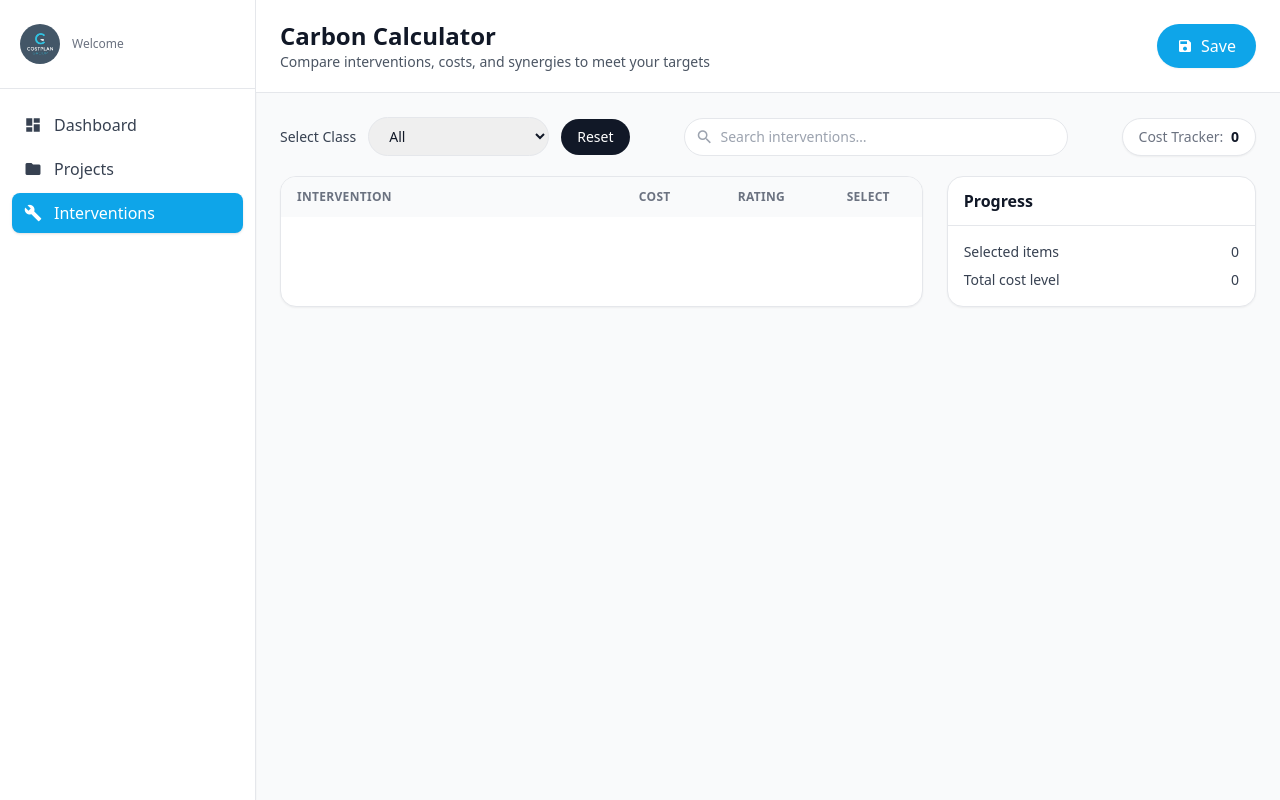
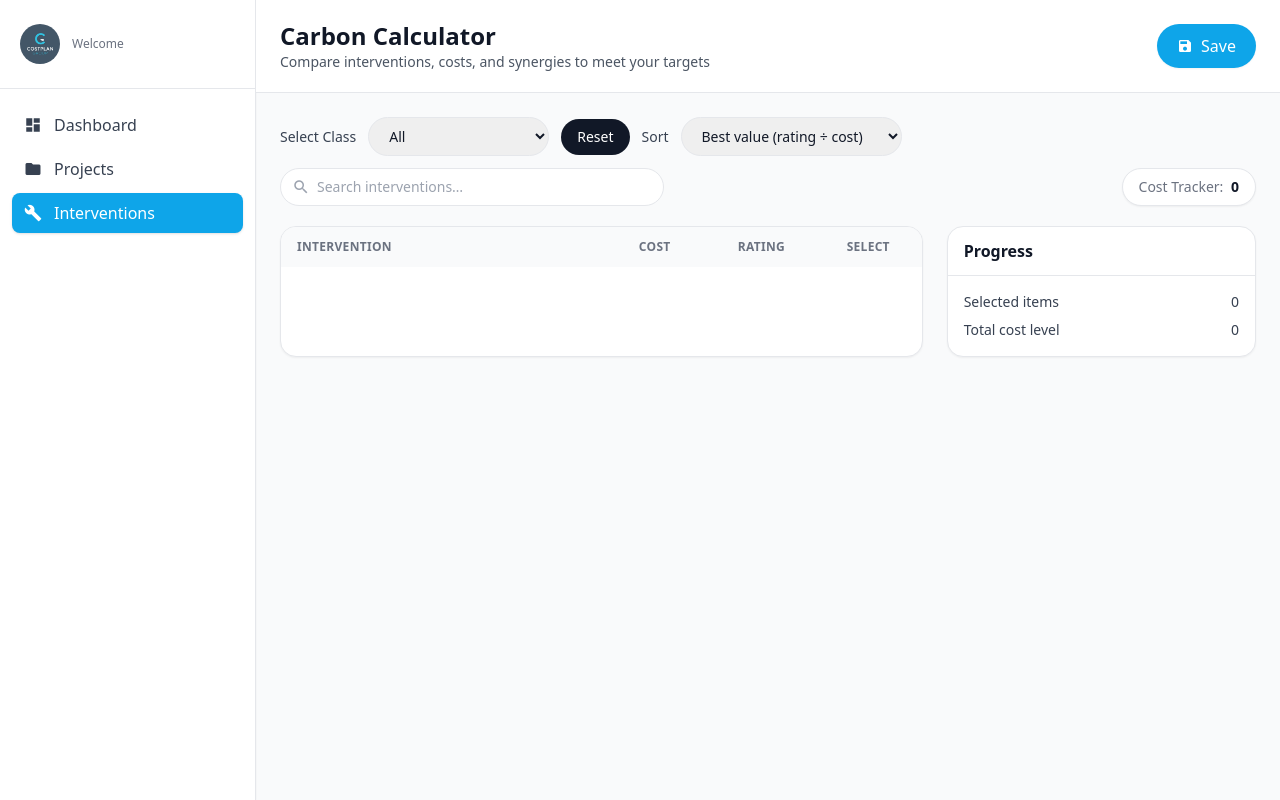
Before and after one commit to Just-Justin-TTV/IFB398-Web-Application, a Django app: page /calculator/results/ in a window 1280 px wide. Run offline with Django 5.2, Linux system fonts and the light colour scheme; a user stored in the database is signed in; data comes from the database, SQL or seed files in the repository; both versions use the stored data as it was after the commit; some libraries are stand-ins or nearby versions.

Commit message:
feat: Add sorting functionality to calculator results and enhance UI controls

```diff
--- a/app1/templates/calculator_results.html
+++ b/app1/templates/calculator_results.html
@@ -71,6 +71,15 @@
           </select>
 
           <button id="resetBtn" class="rounded-full bg-gray-900 text-white text-sm px-4 py-2 hover:bg-gray-800">Reset</button>
+
+          <!-- ✅ NEW: Sort dropdown (right after Reset) -->
+          <label class="text-sm text-gray-700">Sort</label>
+          <select id="orderSelect" class="rounded-full border px-4 py-2 text-sm focus:outline-none focus:ring-2 focus:ring-brand/30 focus:border-brand">
+            <option value="best" selected>Best value (rating ÷ cost)</option>
+            <option value="impact">Highest ranking</option>
+            <option value="cost">Lowest cost</option>
+            <option value="theme">Original order (by theme)</option>
+          </select>
         </div>
 
         <!-- Search with suggestions -->
@@ -101,6 +110,7 @@
             <div class="col-span-2 px-4 py-3 text-center">Select</div>
           </div>
 
+          <!-- ✅ rows will be regenerated by JS render() -->
           <div id="rows">
             {% for theme, items in interventions.items %}
               <div class="grid grid-cols-12 theme-header" data-theme="{{ theme|escape }}">
@@ -151,7 +161,6 @@
                   </div>
                 </div>
 
-                <!-- Description row -->
                 <div class="col-span-12 px-4 py-2 bg-gray-50 text-sm text-gray-700 description-row hidden">
                   {{ item.description|default:"No description available." }}
                 </div>
@@ -176,258 +185,312 @@
 </div>
 
 <script>
-/* -------------------- Utils -------------------- */
+/* ------------- utilities ------------- */
 const qs  = (s) => document.querySelector(s);
 const qsa = (s) => Array.from(document.querySelectorAll(s));
 
-/* Build a “family” slug that ignores “Stage …” in the name */
-function familyFromName(name) {
-  return String(name || '')
-    .replace(/stage\s*[ivx0-9]+/gi, '')  // remove “Stage X/IV”
-    .replace(/[–—-]/g, ' ')              // unify dashes
-    .trim()
-    .toLowerCase()
-    .replace(/[^a-z0-9]+/g, '-');
+function familyFromName(name){
+  return String(name||'')
+    .replace(/stage\s*[ivx0-9]+/gi,'')
+    .replace(/[–—-]/g,' ')
+    .trim().toLowerCase().replace(/[^a-z0-9]+/g,'-');
 }
-
-/* Detect stage from name/description if not provided */
-function detectStage(text) {
-  if (!text) return null;
+function detectStage(text){
+  if(!text) return null;
   let m = String(text).match(/stage\s*0*([1-9]\d*)/i);
-  if (m) return parseInt(m[1], 10);
-
+  if (m) return parseInt(m[1],10);
   m = String(text).match(/stage\s*(i{1,3}|iv|v|vi{0,3}|ix|x)/i);
-  if (m) {
-    const map = {i:1, ii:2, iii:3, iv:4, v:5, vi:6, vii:7, viii:8, ix:9, x:10};
-    return map[m[1].toLowerCase()] || null;
-  }
+  if (m){ const map={i:1,ii:2,iii:3,iv:4,v:5,vi:6,vii:7,viii:8,ix:9,x:10}; return map[m[1].toLowerCase()]||null; }
   return null;
 }
 
-/* -------------------- Read rows from DOM -------------------- */
-const INTERVENTIONS = qsa('.intervention-row').map(el => {
-  const name = (el.dataset.name || '').trim();
+/* ------------- cache original rows into data objects ------------- */
+const RAW = []; // keeps original order for "theme" mode
+qsa('.intervention-row').forEach(el=>{
+  const name = (el.dataset.name||'').trim();
   let stage = el.dataset.stage ? Number(el.dataset.stage) : null;
-
-  // fall back to detection if missing
-  if (stage == null || Number.isNaN(stage)) {
+  if (stage==null || Number.isNaN(stage)) {
     stage = detectStage(name) ?? detectStage(el.dataset.description);
-    if (stage != null) el.dataset.stage = String(stage);
   }
-
-  // ensure “Stage X” pill exists if we have a stage
-  if (stage != null) {
-    const hasPill = el.querySelector('[data-detected-stage]');
-    if (!hasPill) {
-      const pill = document.createElement('span');
-      pill.dataset.detectedStage = '1';
-      pill.className = 'ml-2 inline-flex items-center rounded-full bg-blue-50 text-blue-700 px-2 py-0.5 text-[11px] border border-blue-100';
-      pill.textContent = `Stage ${stage}`;
-      el.querySelector('.intervention-name')?.parentElement?.appendChild(pill);
-    }
-  }
-
-  return {
+  RAW.push({
     id: el.dataset.id,
-    el,
     theme: el.dataset.theme || 'Other',
     name,
-    family: familyFromName(name),                 // ✅ same family for all stages
+    family: familyFromName(name),
     classKey: (el.dataset.class || '').trim(),
     costLevel: Number(el.dataset.costLevel || 0),
     rating: Number(el.dataset.rating || 0),
-    stage,                                        // may be null
+    stage,
     description: el.dataset.description || ''
-  };
+  });
 });
+/* container we’ll render into */
+const ROWS = qs('#rows');
 
-/* -------------------- State -------------------- */
+/* ------------- state ------------- */
 const state = {
   selected: new Set(),
   query: '',
-  activeClass: 'all'
+  activeClass: 'all',
+  sort: 'best' // 'best' | 'impact' | 'cost' | 'theme'
 };
 
-/* -------------------- Search + filter -------------------- */
+/* ------------- sorting helpers ------------- */
+const priorityScore = (row, wImpact=1, wCost=1) => {
+  const r = Number(row.rating || 0);
+  const c = Number(row.costLevel || 0);
+  return (wImpact * r) / (wCost * (c + 0.001));
+};
+function cmpBySort(a,b,mode){
+  if (mode==='impact'){
+    if ((b.rating||0)!==(a.rating||0)) return (b.rating||0)-(a.rating||0);
+    return (a.costLevel||0)-(b.costLevel||0);
+  }
+  if (mode==='cost'){
+    if ((a.costLevel||0)!==(b.costLevel||0)) return (a.costLevel||0)-(b.costLevel||0);
+    return (b.rating||0)-(a.rating||0);
+  }
+  if (mode==='best'){
+    const sb=priorityScore(b), sa=priorityScore(a);
+    if (sb!==sa) return sb-sa;
+    if ((b.rating||0)!==(a.rating||0)) return (b.rating||0)-(a.rating||0);
+    return (a.costLevel||0)-(b.costLevel||0);
+  }
+  return 0; // theme/original keeps insertion order inside theme
+}
+
+/* ------------- filtering + rendering ------------- */
+function currentFiltered(){
+  const needle = state.query.toLowerCase().trim();
+  return RAW.filter(row=>{
+    const nameMatch  = !needle || row.name.toLowerCase().includes(needle);
+    const classMatch = (state.activeClass==='all') || (row.classKey===state.activeClass);
+    return nameMatch && classMatch;
+  });
+}
+
+function groupByTheme(items){
+  const order = [];
+  const groups = {};
+  items.forEach(row=>{
+    const t = row.theme || 'Other';
+    if (!groups[t]) { groups[t]=[]; order.push(t); }
+    groups[t].push(row);
+  });
+  return {order, groups};
+}
+
+function render(){
+  const items = currentFiltered();
+
+  // group
+  const {order, groups} = groupByTheme(items);
+
+  // sort each group according to state.sort
+  if (state.sort!=='theme'){
+    for (const t of order){ groups[t].sort((a,b)=>cmpBySort(a,b,state.sort)); }
+  }
+
+  // build HTML
+  let html = '';
+  for (const t of order){
+    html += `
+      <div class="grid grid-cols-12 theme-header" data-theme="${t.replace(/"/g,'&quot;')}">
+        <div class="col-span-12 px-4 py-2 bg-gradient-to-r from-brand to-brand-700 text-white text-sm font-semibold">${t}</div>
+      </div>
+    `;
+    for (const r of groups[t]){
+      const checked = state.selected.has(r.id) ? 'checked' : '';
+      const stagePill = (r.stage!=null)
+        ? `<span class="inline-flex items-center rounded-full bg-blue-50 text-blue-700 px-2 py-0.5 text-[11px] border border-blue-100">Stage ${r.stage}</span>`
+        : '';
+      html += `
+        <div class="grid grid-cols-12 items-center border-t hover:bg-gray-50 intervention-row"
+             data-id="${r.id}" data-theme="${t}" data-name="${r.name.replace(/"/g,'&quot;')}"
+             data-class="${r.classKey}" data-cost-level="${r.costLevel}" data-rating="${r.rating}"
+             data-stage="${r.stage ?? ''}" data-description="${(r.description||'').replace(/"/g,'&quot;')}">
+
+          <div class="col-span-6 px-4 py-3 flex items-center justify-between">
+            <div>
+              <div class="font-medium intervention-name">${r.name}</div>
+              <div class="mt-1 flex items-center gap-2">
+                <span class="inline-flex items-center rounded-full bg-gray-100 px-2 py-0.5 text-xs text-gray-600">${t}</span>
+                ${stagePill}
+              </div>
+            </div>
+            <button class="toggle-desc text-gray-400 hover:text-gray-600 material-icons text-base ml-2">expand_more</button>
+          </div>
+
+          <div class="col-span-2 px-4 py-3 text-center">${r.costLevel || 0}</div>
+          <div class="col-span-2 px-4 py-3 text-center">${r.rating || 0}</div>
+          <div class="col-span-2 px-4 py-3 text-center">
+            <input type="checkbox" class="select-intervention accent-brand" data-id="${r.id}" ${checked}>
+          </div>
+        </div>
+        <div class="col-span-12 px-4 py-2 bg-gray-50 text-sm text-gray-700 description-row hidden">${r.description || 'No description available.'}</div>
+      `;
+    }
+  }
+  ROWS.innerHTML = html;
+
+  // rebind events after rebuild
+  bindRowEvents();
+
+  // re-apply stage constraints + counters
+  recalc(); // this calls applyStageConstraints() and refreshes counts
+}
+
+/* ------------- stage constraints + counters ------------- */
+function applyStageConstraints(){
+  const maxStage = Object.create(null);
+  // compute highest selected per family
+  RAW.forEach(r=>{
+    if (r.stage==null) return;
+    if (state.selected.has(r.id)){
+      if (!maxStage[r.family] || r.stage > maxStage[r.family]) maxStage[r.family] = r.stage;
+    }
+  });
+  // disable lower stages in DOM
+  qsa('.intervention-row').forEach(el=>{
+    const id = el.dataset.id;
+    const row = RAW.find(x=>x.id===id);
+    const cb  = el.querySelector('.select-intervention');
+    const top = maxStage[row.family] ?? null;
+    const disable = (row.stage!=null && top!=null && row.stage < top);
+    cb.disabled = !!disable;
+    if (disable){
+      cb.checked = false;
+      state.selected.delete(id);
+      el.classList.add('opacity-60','bg-gray-50');
+      if (!el.querySelector('.stage-disabled-badge')){
+        const badge = document.createElement('span');
+        badge.className = 'stage-disabled-badge ml-2 inline-flex items-center rounded-full bg-gray-200 px-2 py-0.5 text-[11px] text-gray-700';
+        badge.textContent = `Disabled by Stage ${top}`;
+        el.querySelector('.intervention-name')?.parentElement?.appendChild(badge);
+      }
+    } else {
+      el.classList.remove('opacity-60','bg-gray-50');
+      const b = el.querySelector('.stage-disabled-badge'); if (b) b.remove();
+    }
+  });
+}
+
+function recalc(){
+  applyStageConstraints();
+
+  let total = 0, count = 0;
+  qsa('.select-intervention').forEach(cb=>{
+    const id = cb.dataset.id;
+    cb.checked = state.selected.has(id);
+    if (cb.checked){
+      const r = RAW.find(x=>x.id===id);
+      total += (r?.costLevel || 0);
+      count += 1;
+    }
+  });
+
+  qs('#costTracker').textContent = String(total);
+  qs('#selCount').textContent    = String(count);
+  qs('#totalCost').textContent   = String(total);
+}
+
+/* ------------- event binding for rows ------------- */
+function bindRowEvents(){
+  qsa('.select-intervention').forEach(cb=>{
+    cb.addEventListener('change', ()=>{
+      const id = cb.dataset.id;
+      if (cb.checked) state.selected.add(id); else state.selected.delete(id);
+      recalc();
+    });
+  });
+  qsa('.toggle-desc').forEach(btn=>{
+    btn.addEventListener('click', ()=>{
+      const row  = btn.closest('.intervention-row');
+      const desc = row.nextElementSibling;
+      if (!desc || !desc.classList.contains('description-row')) return;
+      desc.classList.toggle('hidden');
+      btn.textContent = desc.classList.contains('hidden') ? 'expand_more' : 'expand_less';
+    });
+  });
+}
+
+/* ------------- search + suggestions ------------- */
 const searchBox  = qs('#searchBox');
 const clearBtn   = qs('#clearSearch');
 const suggestBox = qs('#searchSuggest');
 
 function closeSuggest(){ suggestBox.classList.add('hidden'); suggestBox.innerHTML=''; }
-
-function applyFilter(q){
-  state.query = (q || '').toLowerCase().trim();
-  const classFilter = state.activeClass;
-
-  const visibleByTheme = {};
-  INTERVENTIONS.forEach(row => {
-    const nameMatch  = !state.query || row.name.toLowerCase().includes(state.query);
-    const classMatch = (classFilter === 'all') || (row.classKey === classFilter);
-    const visible    = nameMatch && classMatch;
-
-    row.el.style.display = visible ? '' : 'none';
-    const desc = row.el.nextElementSibling;
-    if (desc && desc.classList.contains('description-row') && !visible) desc.classList.add('hidden');
-
-    if (!visibleByTheme[row.theme]) visibleByTheme[row.theme] = 0;
-    if (visible) visibleByTheme[row.theme] += 1;
-  });
-
-  qsa('.theme-header').forEach(h => {
-    const theme = h.dataset.theme;
-    h.style.display = (visibleByTheme[theme] || 0) ? '' : 'none';
-  });
-}
-
 function buildSuggestions(q){
   const needle = (q||'').toLowerCase().trim();
   if (!needle) return closeSuggest();
-
-  const seen = new Set();
-  const names = [];
-  for (const r of INTERVENTIONS){
+  const seen = new Set(), names=[];
+  for (const r of RAW){
     const key = r.name.toLowerCase();
     if (!seen.has(key) && key.includes(needle)){
       seen.add(key); names.push(r.name);
-      if (names.length >= 8) break;
+      if (names.length>=8) break;
     }
   }
   if (!names.length) return closeSuggest();
-
-  suggestBox.innerHTML = names.map(n =>
-    `<button type="button" class="w-full text-left px-3 py-2 hover:bg-gray-50 text-sm">${n.replace(/</g,'&lt;')}</button>`
-  ).join('');
+  suggestBox.innerHTML = names.map(n=>`<button type="button" class="w-full text-left px-3 py-2 hover:bg-gray-50 text-sm">${n.replace(/</g,'&lt;')}</button>`).join('');
   suggestBox.classList.remove('hidden');
-
-  qsa('#searchSuggest button').forEach(btn => {
-    btn.addEventListener('click', () => {
+  qsa('#searchSuggest button').forEach(btn=>{
+    btn.addEventListener('click', ()=>{
       searchBox.value = btn.textContent.trim();
       clearBtn.classList.remove('hidden');
-      applyFilter(searchBox.value);
+      state.query = searchBox.value;
+      render();
       closeSuggest();
     });
   });
 }
 
-searchBox.addEventListener('input', e => {
+searchBox.addEventListener('input', e=>{
   const v = e.target.value;
+  state.query = v;
   clearBtn.classList.toggle('hidden', !v.length);
   buildSuggestions(v);
-  applyFilter(v);
+  render();
 });
-searchBox.addEventListener('keydown', e => {
-  if (e.key === 'Enter'){ e.preventDefault(); applyFilter(searchBox.value); closeSuggest(); }
-  if (e.key === 'Escape'){ closeSuggest(); }
+searchBox.addEventListener('keydown', e=>{
+  if (e.key==='Enter'){ e.preventDefault(); closeSuggest(); }
+  if (e.key==='Escape'){ closeSuggest(); }
 });
-document.addEventListener('click', e => {
-  if (!suggestBox.contains(e.target) && e.target !== searchBox) closeSuggest();
+document.addEventListener('click', e=>{
+  if (!suggestBox.contains(e.target) && e.target!==searchBox) closeSuggest();
 });
-clearBtn.addEventListener('click', () => {
+clearBtn.addEventListener('click', ()=>{
+  searchBox.value=''; state.query=''; clearBtn.classList.add('hidden'); closeSuggest(); render();
+});
+
+/* ------------- top controls ------------- */
+qs('#classSelect').addEventListener('change', e=>{
+  state.activeClass = e.target.value;
+  render();
+});
+qs('#orderSelect').addEventListener('change', e=>{
+  state.sort = e.target.value; // 'best' | 'impact' | 'cost' | 'theme'
+  render();
+});
+qs('#resetBtn').addEventListener('click', ()=>{
+  state.selected.clear();
+  state.query = '';
   searchBox.value = '';
   clearBtn.classList.add('hidden');
-  applyFilter('');
-  closeSuggest();
+  state.activeClass = 'all';
+  qs('#classSelect').value = 'all';
+  state.sort = 'best';
+  qs('#orderSelect').value = 'best';
+  render();
+});
+qs('#saveBtn').addEventListener('click', ()=>{
+  const payload = { selected:[...state.selected] };
+  console.log('SAVE', payload);
+  // hook your POST here if/when you want to persist selection
 });
 
-/* -------------------- Stage locking -------------------- */
-/* Rule: inside a family, selecting Stage N disables all lower stages < N. */
-function applyStageConstraints(){
-  // Highest selected stage per family
-  const maxStage = Object.create(null);
-  INTERVENTIONS.forEach(r => {
-    if (r.stage == null) return;
-    if (state.selected.has(r.id)){
-      if (!maxStage[r.family] || r.stage > maxStage[r.family]) maxStage[r.family] = r.stage;
-    }
-  });
-
-  // Disable lower stages for that family
-  INTERVENTIONS.forEach(r => {
-    const cb = r.el.querySelector('.select-intervention');
-    const top = maxStage[r.family] ?? null;
-
-    const disable = (r.stage != null && top != null && r.stage < top);
-    cb.disabled = disable;
-
-    if (disable) {
-      cb.checked = false;
-      state.selected.delete(r.id);
-      r.el.classList.add('opacity-60','bg-gray-50');
-      if (!r.el.querySelector('.stage-disabled-badge')){
-        const badge = document.createElement('span');
-        badge.className = 'stage-disabled-badge ml-2 inline-flex items-center rounded-full bg-gray-200 px-2 py-0.5 text-[11px] text-gray-700';
-        badge.textContent = `Disabled by Stage ${top}`;
-        r.el.querySelector('.intervention-name')?.parentElement?.appendChild(badge);
-      }
-    } else {
-      r.el.classList.remove('opacity-60','bg-gray-50');
-      const b = r.el.querySelector('.stage-disabled-badge'); if (b) b.remove();
-    }
-  });
-}
-
-/* -------------------- Counters / cost -------------------- */
-function recalc(){
-  applyStageConstraints();
-
-  let total = 0, count = 0;
-  INTERVENTIONS.forEach(r => {
-    const cb = r.el.querySelector('.select-intervention');
-    cb.checked = state.selected.has(r.id);
-    if (cb.checked){ total += (r.costLevel||0); count += 1; }
-  });
-
-  qs('#costTracker').textContent = String(total);
-  qs('#selCount').textContent    = String(count);
-  qs('#totalCost').textContent   = String(total);
-
-  // keep the current filter active
-  applyFilter(state.query);
-}
-
-/* -------------------- Events -------------------- */
-qs('#classSelect').addEventListener('change', e => {
-  state.activeClass = e.target.value;
-  applyFilter(state.query);
-});
-
-qsa('.select-intervention').forEach(cb => {
-  cb.addEventListener('change', () => {
-    const id = cb.dataset.id;
-    if (cb.checked) state.selected.add(id); else state.selected.delete(id);
-    recalc();
-  });
-});
-
-qsa('.toggle-desc').forEach(btn => {
-  btn.addEventListener('click', () => {
-    const row  = btn.closest('.intervention-row');
-    const desc = row.nextElementSibling;
-    if (desc && desc.classList.contains('description-row')){
-      desc.classList.toggle('hidden');
-      btn.textContent = desc.classList.contains('hidden') ? 'expand_more' : 'expand_less';
-    }
-  });
-});
-
-qs('#resetBtn').addEventListener('click', () => {
-  state.selected.clear();
-  searchBox.value = '';
-  state.query = '';
-  qs('#clearSearch').classList.add('hidden');
-  applyFilter('');
-  recalc();
-});
-
-qs('#saveBtn').addEventListener('click', () => {
-  const payload = { selected: [...state.selected] };
-  console.log('SAVE', payload);
-  // TODO: POST to your backend if you want to persist selections.
-});
-
-/* -------------------- Initial paint -------------------- */
-applyFilter('');
-recalc();
+/* ------------- first paint ------------- */
+render();
 </script>
 </body>
 </html>
```
Also changed, not shown: sdt_app.db.
